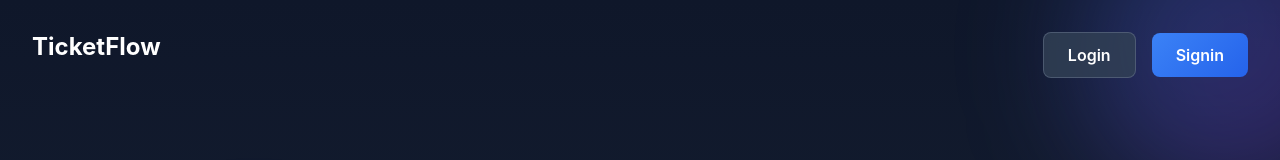
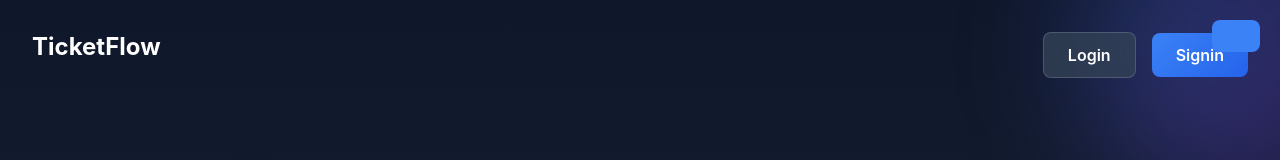
Before and after one commit to olusanyaemmanuelpg-sudo/ticket-management-app-using-vue.js, a Vue app: page / in a window 1280 px wide. Shown: the top 160 px of the page. Built offline with nearby package versions, Linux system fonts and the light colour scheme.

Commit message:
Created toast logic

```diff
--- a/src/App.vue
+++ b/src/App.vue
@@ -1,7 +1,34 @@
-<script setup></script>
+<script setup>
+import { useToast } from './composables/toast'
+import Toast from './components/Toast.vue'
+
+const { toast } = useToast()
+</script>
 
 <template>
   <RouterView />
+  <Toast v.if="toast.message" :message="toast.message" :type="toast.type" />
 </template>
 
-<style></style>
+<style>
+.toast {
+  position: fixed;
+  top: 20px;
+  right: 20px;
+  color: white;
+  padding: 1rem 1.5rem;
+  border-radius: 8px;
+  box-sizing: 0 4px;
+  animation: slideIn 0.3s ease;
+  z-index: 9999;
+}
+.toast.info {
+  background: #3b82f6;
+}
+.toast.success {
+  background: #10b981;
+}
+.toast.error {
+  background: #ef4444;
+}
+</style>
--- /dev/null
+++ b/src/components/Toast.vue
@@ -0,0 +1,13 @@
+<script setup>
+defineProps({
+  message: String,
+  type: {
+    type: String,
+    default: 'info',
+  },
+})
+</script>
+
+<template>
+  <div class="toast" :class="type">{{ message }}</div>
+</template>
--- /dev/null
+++ b/src/composables/Toast.js
@@ -0,0 +1,20 @@
+import { reactive } from 'vue'
+
+const toast = reactive({
+  message: '',
+  type: 'info',
+})
+
+export function showToast(message, type = 'info', duration = 3000) {
+  toast.message = message
+  toast.type = type
+  if (duration > 0) {
+    setTimeout(() => {
+      toast.message = ''
+    }, duration)
+  }
+}
+
+export function useToast() {
+  return { toast, showToast }
+}
```
